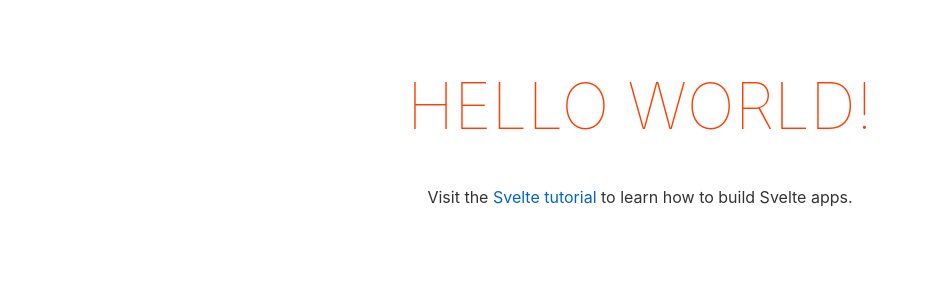
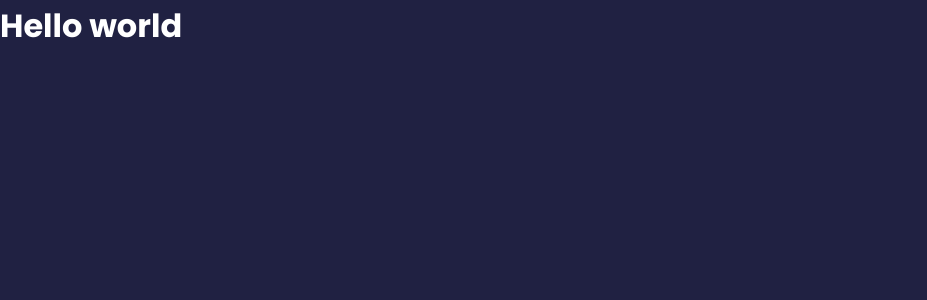
Before and after one commit to jonnyabrams/svelte-feedback-app, a Svelte app: page / in a window 1280 px wide. Shown: the top 300 px of the page, without its empty margins (0-927 px from the left). Built offline with nearby package versions, Linux system fonts and the light colour scheme.

Commit message:
styles: set globals

```diff
--- a/public/global.css
+++ b/public/global.css
@@ -1,63 +1,24 @@
-html, body {
-	position: relative;
-	width: 100%;
-	height: 100%;
+@import url('https://fonts.googleapis.com/css2?family=Poppins:wght@400;600;700&display=swap');
+
+* {
+  box-sizing: border-box;
+  margin: 0;
+  padding: 0;
 }
 
 body {
-	color: #333;
-	margin: 0;
-	padding: 8px;
-	box-sizing: border-box;
-	font-family: -apple-system, BlinkMacSystemFont, "Segoe UI", Roboto, Oxygen-Sans, Ubuntu, Cantarell, "Helvetica Neue", sans-serif;
+  font-family: 'Poppins', sans-serif;
+  background-color: #202142;
+  line-height: 1.6;
+  color: #fff;
 }
 
-a {
-	color: rgb(0,100,200);
-	text-decoration: none;
+ul {
+  list-style: none;
 }
 
-a:hover {
-	text-decoration: underline;
+.container {
+  max-width: 768px;
+  margin: 100px auto;
+  padding: 0 20px;
 }
-
-a:visited {
-	color: rgb(0,80,160);
-}
-
-label {
-	display: block;
-}
-
-input, button, select, textarea {
-	font-family: inherit;
-	font-size: inherit;
-	-webkit-padding: 0.4em 0;
-	padding: 0.4em;
-	margin: 0 0 0.5em 0;
-	box-sizing: border-box;
-	border: 1px solid #ccc;
-	border-radius: 2px;
-}
-
-input:disabled {
-	color: #ccc;
-}
-
-button {
-	color: #333;
-	background-color: #f4f4f4;
-	outline: none;
-}
-
-button:disabled {
-	color: #999;
-}
-
-button:not(:disabled):active {
-	background-color: #ddd;
-}
-
-button:focus {
-	border-color: #666;
-}
--- a/public/index.html
+++ b/public/index.html
@@ -4,7 +4,7 @@
 	<meta charset='utf-8'>
 	<meta name='viewport' content='width=device-width,initial-scale=1'>
 
-	<title>Svelte app</title>
+	<title>Svelte Feedback App</title>
 
 	<link rel='icon' type='image/png' href='/favicon.png'>
 	<link rel='stylesheet' href='/global.css'>
--- a/src/App.svelte
+++ b/src/App.svelte
@@ -1,30 +1,8 @@
 <script>
-	export let name;
+
 </script>
 
 <main>
-	<h1>Hello {name}!</h1>
-	<p>Visit the <a href="https://svelte.dev/tutorial">Svelte tutorial</a> to learn how to build Svelte apps.</p>
+	<h1>Hello world</h1>
+
 </main>
-
-<style>
-	main {
-		text-align: center;
-		padding: 1em;
-		max-width: 240px;
-		margin: 0 auto;
-	}
-
-	h1 {
-		color: #ff3e00;
-		text-transform: uppercase;
-		font-size: 4em;
-		font-weight: 100;
-	}
-
-	@media (min-width: 640px) {
-		main {
-			max-width: none;
-		}
-	}
-</style>
--- a/src/main.js
+++ b/src/main.js
@@ -2,9 +2,6 @@
 
 const app = new App({
 	target: document.body,
-	props: {
-		name: 'world'
-	}
 });
 
 export default app;
```
